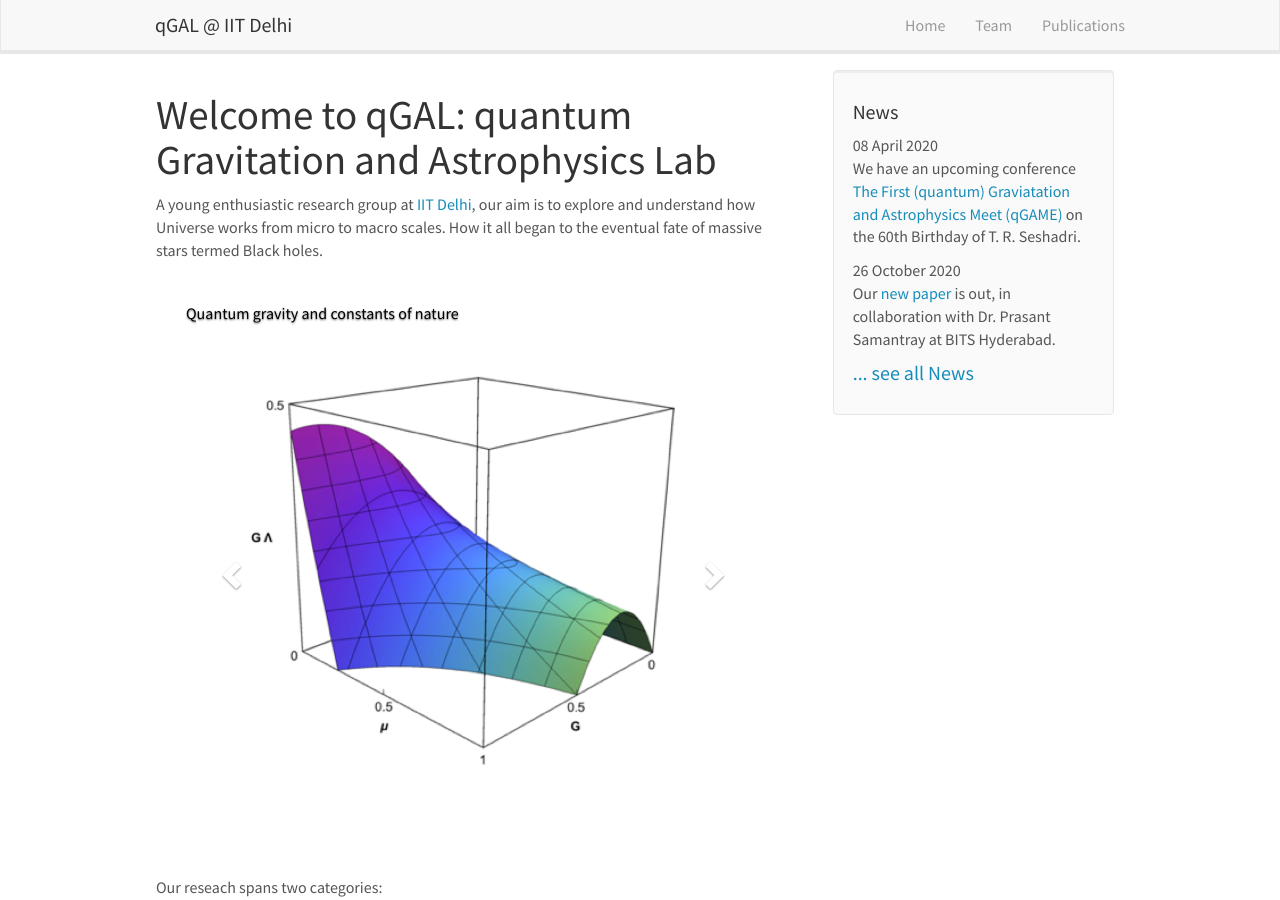
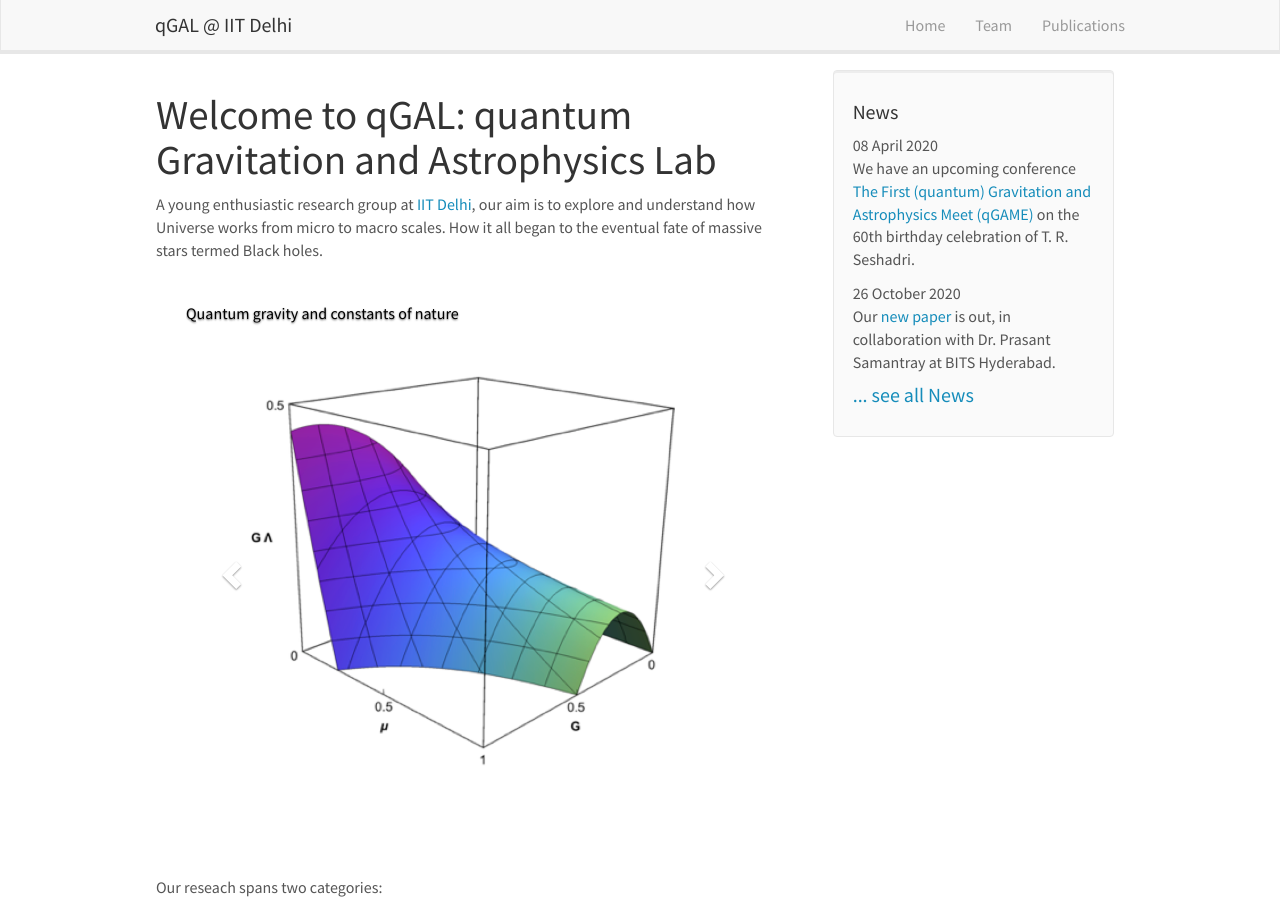
Before and after one commit to supritsinghlab/old-supritsinghlab, a Jekyll site: the page built from _pages/home.md, in a window 1280 px wide and 900 px high. Built offline with Jekyll 4.4.1, drawn with Linux system fonts in a browser that asks for light colours; nearby versions of some CDN libraries.

Commit message:
Update news
Minor typos

```diff
--- a/_data/news.yml
+++ b/_data/news.yml
@@ -1,5 +1,5 @@
 - date: 08 April 2020
-  headline: " We have an upcoming conference <a href='https://sites.google.com/view/1stqgame/home?authuser=0'> The First (quantum) Graviatation and Astrophysics Meet (qGAME)</a> on the 60th Birthday of T. R. Seshadri."
+  headline: " We have an upcoming conference <a href='https://sites.google.com/view/1stqgame/home?authuser=0'> The First (quantum) Gravitation and Astrophysics Meet (qGAME)</a> on the 60th birthday celebration of T. R. Seshadri."
 
 - date: 26 October 2020
   headline: "Our <a href='https://arxiv.org/abs/2010.13453'>new paper </a> is out, in collaboration with Dr. Prasant Samantray at BITS Hyderabad."
```
